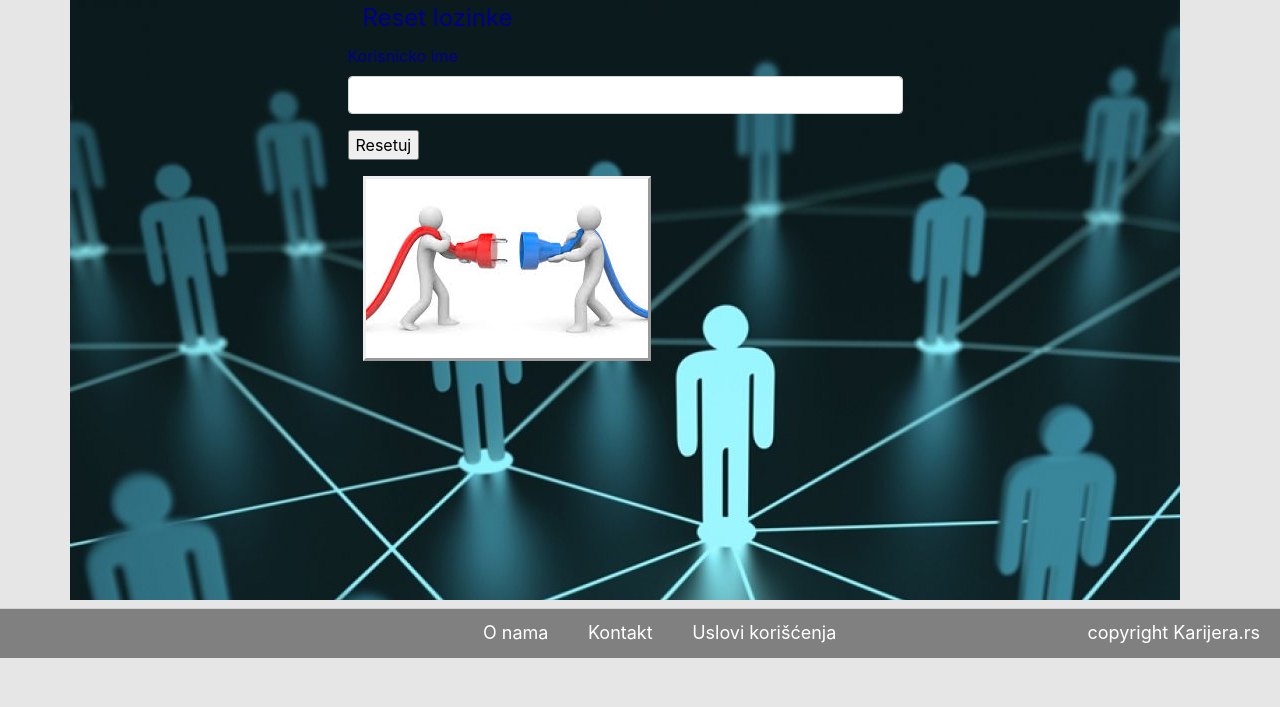
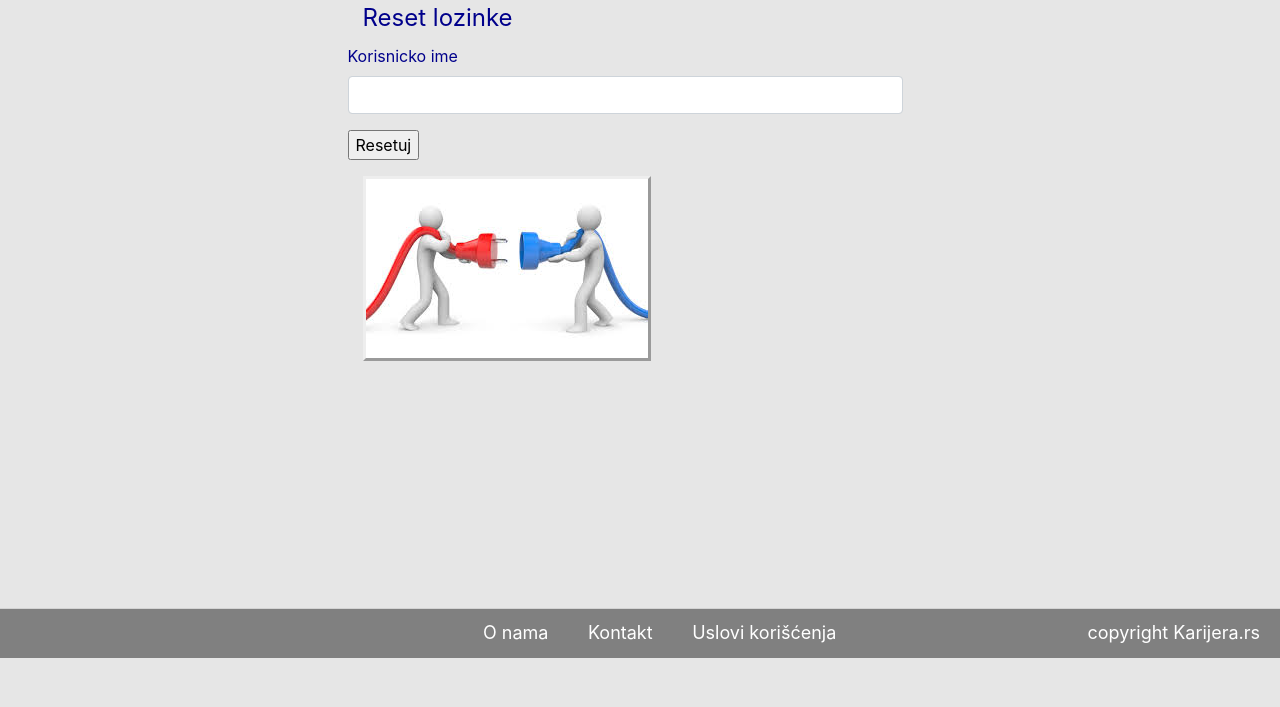
Before and after one commit to ljubica11/portalKarijera, a CodeIgniter app: page /portalKarijera/index.php/reset_lozinke/send in a window 1280 px wide. Shown: the part 93-800 px from the top of the page. Run offline with CodeIgniter, Linux system fonts and the light colour scheme; some libraries are stand-ins or nearby versions.

Commit message:
obrisan link conn slika
kod mene je bio komitovan

```diff
--- a/css/styleGuest.css
+++ b/css/styleGuest.css
@@ -616,10 +616,6 @@ button, input {
     color: darkblue;
 }
 
-#styleres{
-    background-image: url('../images/conn1.jpg');
-}
-
 .naslov-oglas{
     text-align: center;
 }
```
